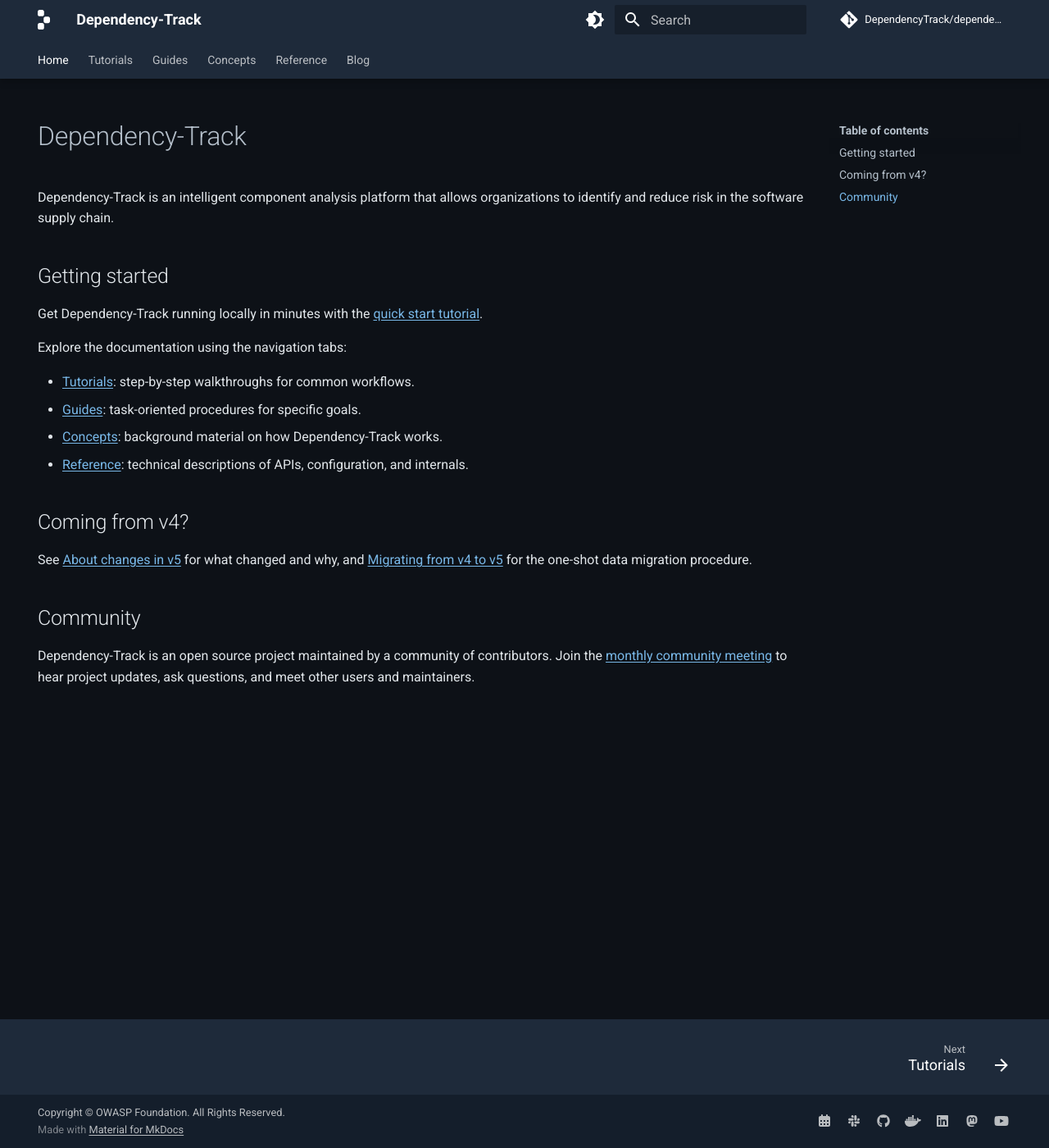
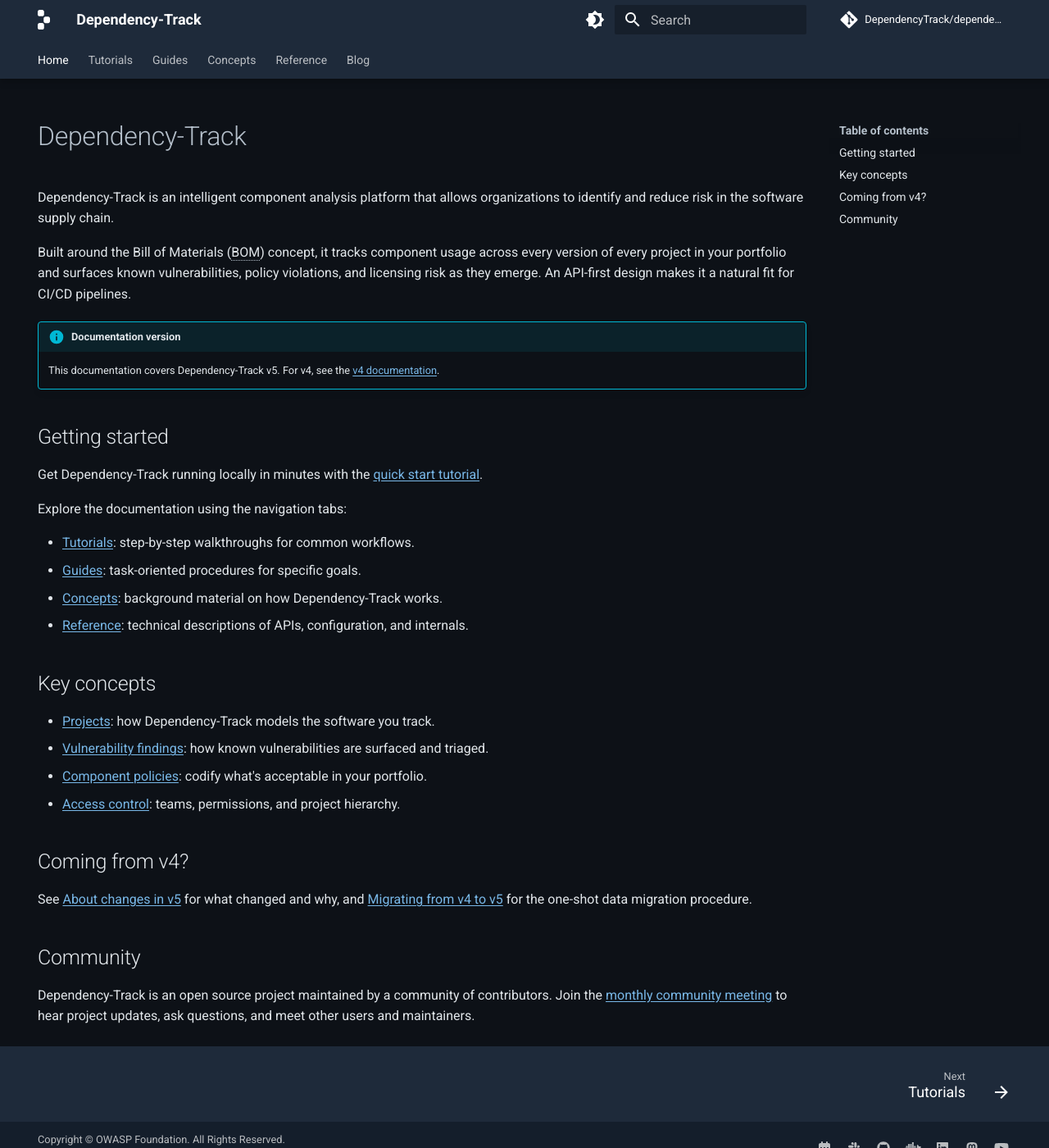
Before and after one commit to DependencyTrack/docs, an MkDocs documentation site: the page built from docs/index.md, in a window 1280 px wide and 1400 px high. Shown: the whole window at 82% size. Built offline with MkDocs 1.6.1 and Material for MkDocs 9.7.7, drawn with Linux system fonts in a browser that asks for light colours; comment, search, counter and statistics services are not loaded; the version menu is left out.

Commit message:
Update index page with links to key concepts (#141)
Signed-off-by: nscuro <nscuro@protonmail.com>

```diff
--- a/docs/index.md
+++ b/docs/index.md
@@ -8,6 +8,15 @@
 
 Dependency-Track is an intelligent component analysis platform
 that allows organizations to identify and reduce risk in the software supply chain.
+
+Built around the Bill of Materials (BOM) concept,
+it tracks component usage across every version of every project in your portfolio
+and surfaces known vulnerabilities, policy violations, and licensing risk as they emerge.
+An API-first design makes it a natural fit for CI/CD pipelines.
+
+!!! info "Documentation version"
+    This documentation covers Dependency-Track v5.
+    For v4, see the [v4 documentation](../4.x/).
 
 ## Getting started
 
@@ -20,6 +29,13 @@
 - [Concepts](concepts/index.md): background material on how Dependency-Track works.
 - [Reference](reference/index.md): technical descriptions of APIs, configuration, and internals.
 
+## Key concepts
+
+- [Projects](concepts/projects.md): how Dependency-Track models the software you track.
+- [Vulnerability findings](concepts/vulnerability-findings.md): how known vulnerabilities are surfaced and triaged.
+- [Component policies](concepts/component-policies.md): codify what's acceptable in your portfolio.
+- [Access control](concepts/access-control.md): teams, permissions, and project hierarchy.
+
 ## Coming from v4?
 
 See [About changes in v5](concepts/changes-in-v5.md) for what changed and why,
```
